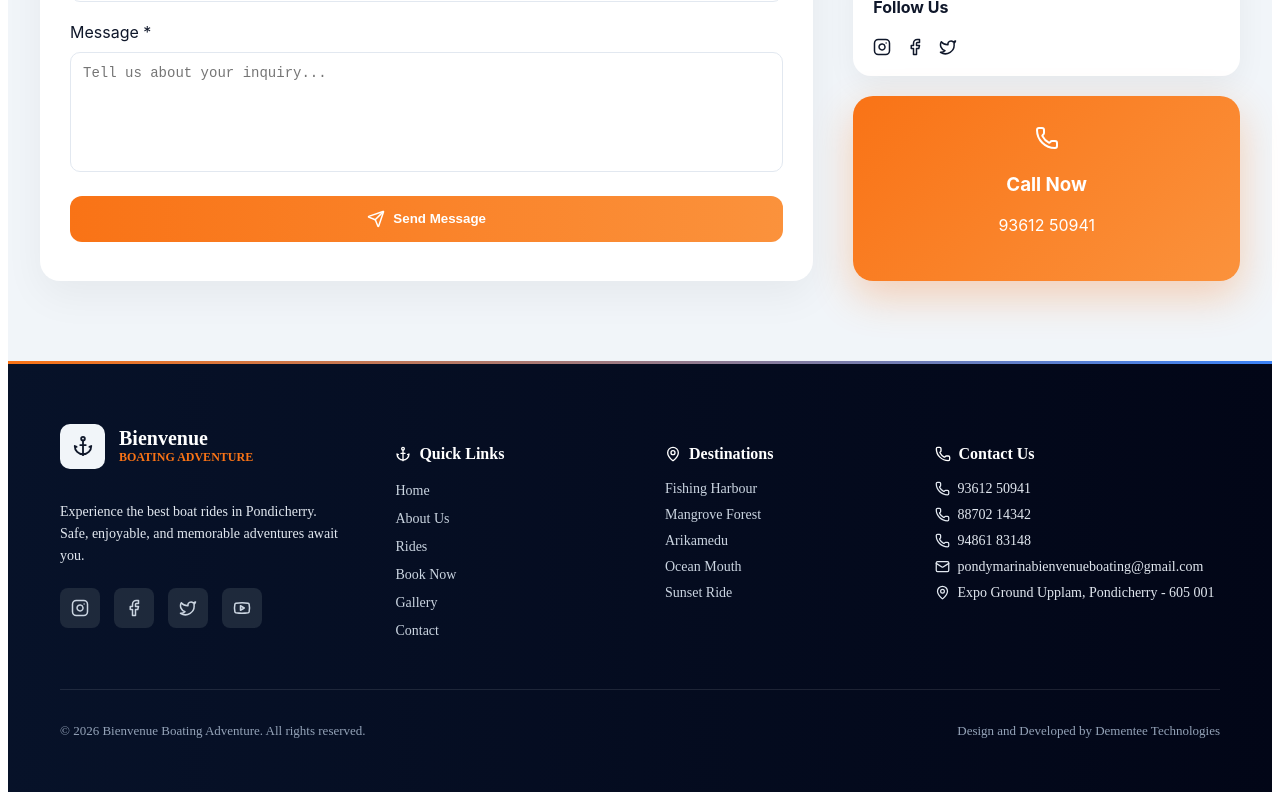
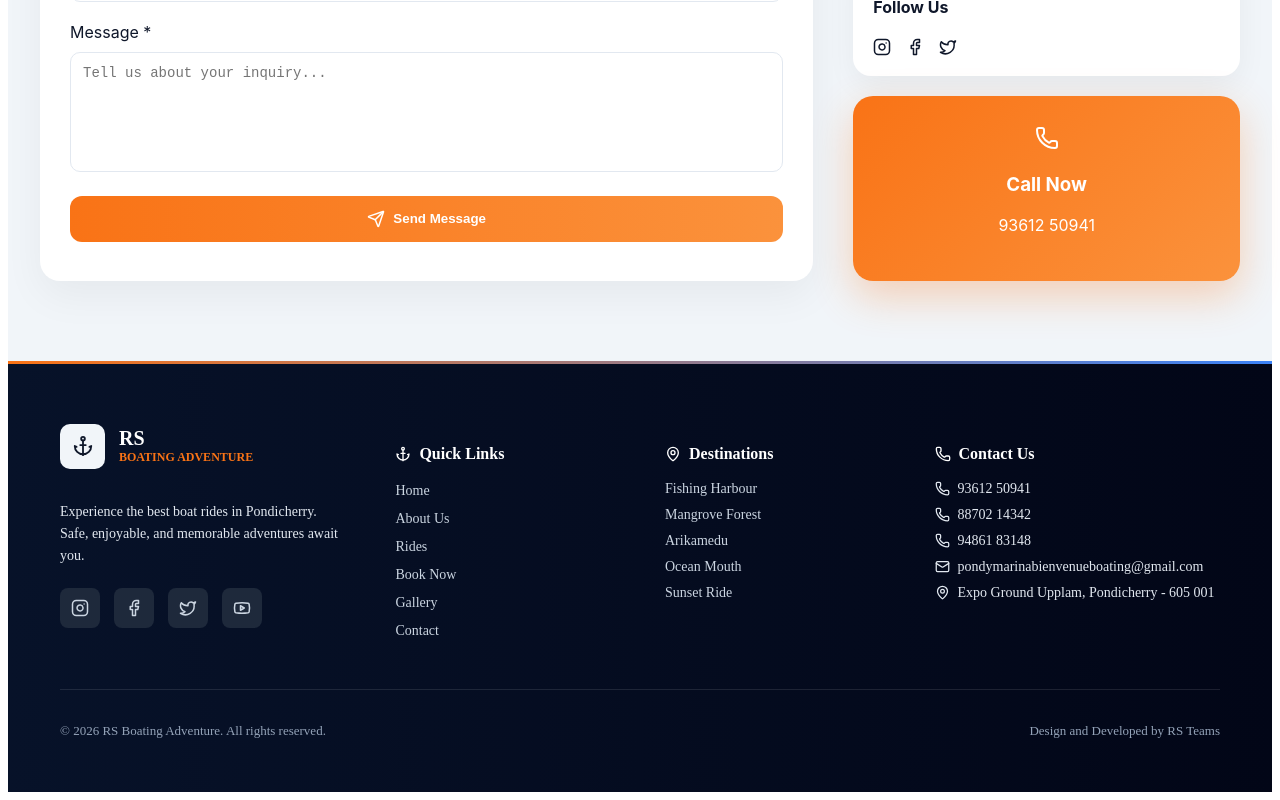
Before and after one commit to sudhar04/Boating-website, a React (Vite) app: page /contact in a window 1280 px wide. Shown: the part 2031-2831 px from the top of the page. Built offline with nearby package versions, Linux system fonts and the light colour scheme.

Commit message:
improve footer

```diff
--- a/src/components/FooterClone.jsx
+++ b/src/components/FooterClone.jsx
@@ -48,7 +48,7 @@
                 <Anchor size={22} color="#0f172a" />
               </div>
               <div>
-                <h3 style={styles.brandTitle}>Bienvenue</h3>
+                <h3 style={styles.brandTitle}>RS</h3>
                 <p style={styles.brandSub}>BOATING ADVENTURE</p>
               </div>
             </div>
@@ -184,8 +184,8 @@
   }}
 >
 
-          <p>© 2026 Bienvenue Boating Adventure. All rights reserved.</p>
-          <p>Design and Developed by Dementee Technologies</p>
+          <p>© 2026 RS Boating Adventure. All rights reserved.</p>
+          <p>Design and Developed by RS Teams</p>
         </div>
       </div>
     </footer>
```
